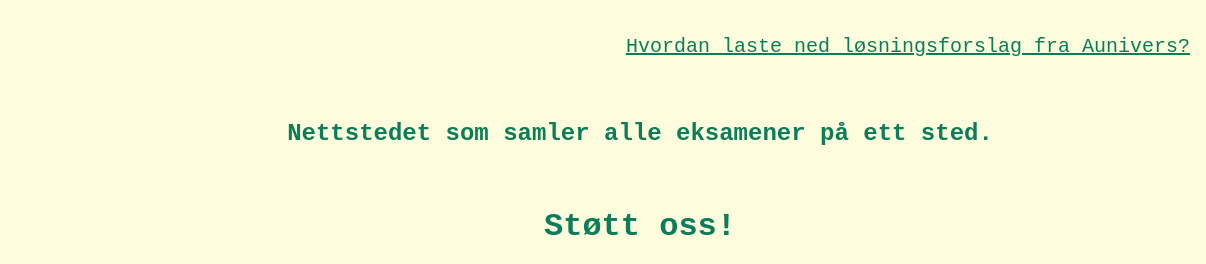
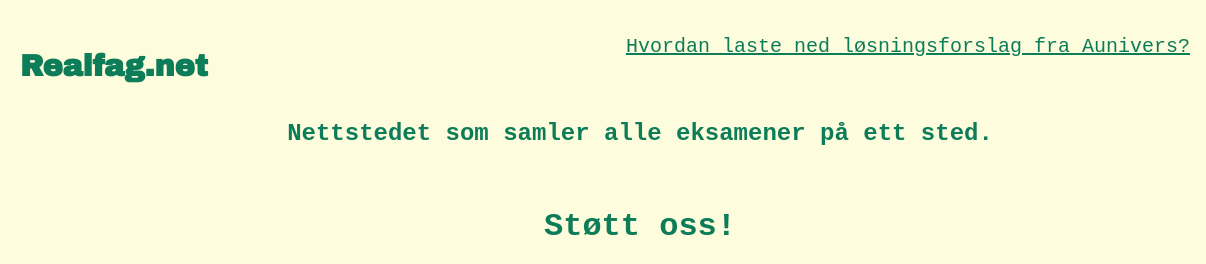
Before and after one commit to sanjeevarasa-satkunarasa/realfag.net, a plain HTML site: page index.html in a window 1280 px wide. Shown: the top 264 px of the page, 0-1206 px from the left. Drawn offline with Linux system fonts and the light colour scheme.

Commit message:
changed colour of heading

```diff
--- a/style.css
+++ b/style.css
@@ -22,7 +22,7 @@ body nav {
 body nav h1 {
   float: left;
   font-family:'Archivo Black', 'Courier New', Courier, monospace;
-  color:#FDFCDC;
+  color: #0C7C59;
   font-size: 30px;
   padding-left: 20px;
 }
```
